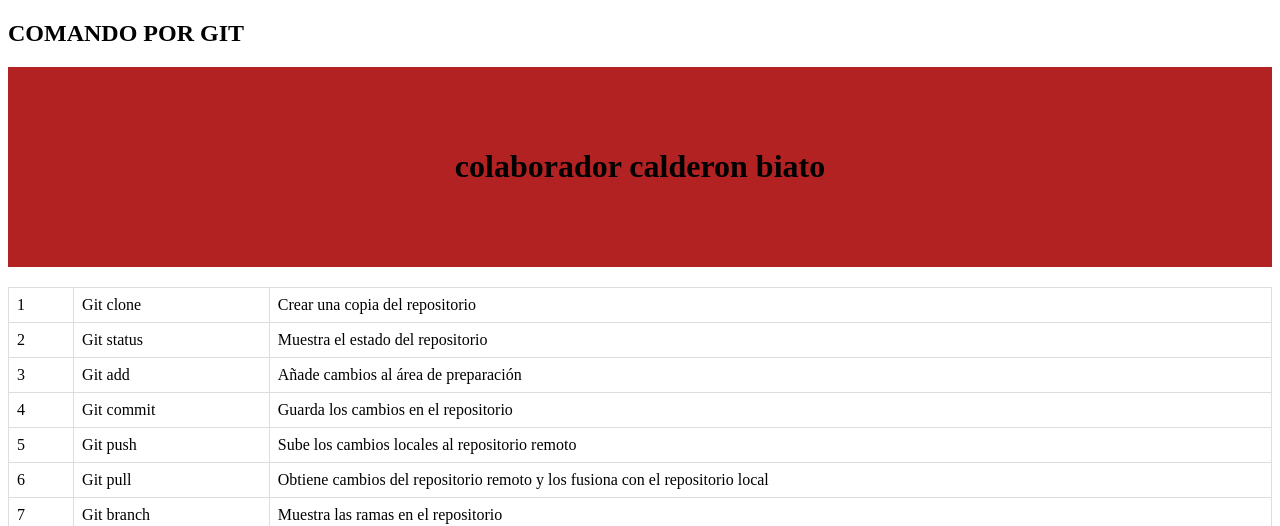
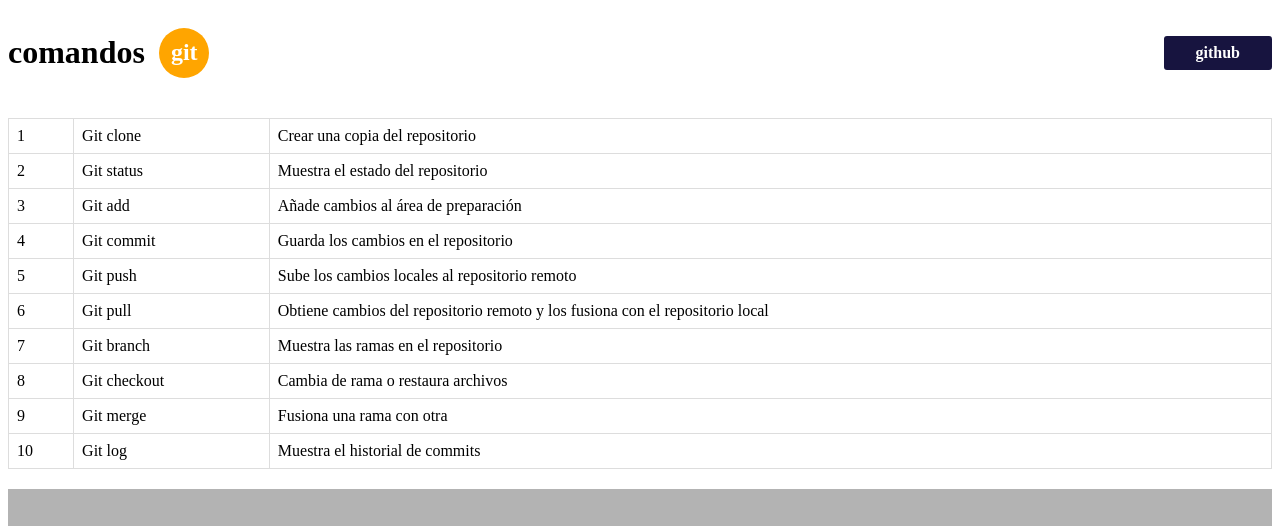
Before and after one commit to mclovin65/git_tiempo, a plain HTML site: page index.html in a window 1280 px wide. Shown: the top 526 px of the page. Drawn offline with Linux system fonts and the light colour scheme.

Commit message:
actualizacion header

```diff
--- a/css/header.css
+++ b/css/header.css
@@ -1,11 +1,28 @@
-.conteiner{
-    background-color: firebrick;
+.titulo2{
+    margin-left: -940px;
+    background-color: orange;
+    color: white;
+    width: 50px;
+    height: 50px;
+    border-radius: 30px;
+    display: flex;
+    align-items: center;
+    justify-content: center;
+
+
 }
-header{
-    justify-content: center;
-    display:flex;
-    align-items:center ;
-    width: 100%;
-    height: 200px;
-    background-color: firebrick;
+.p1{
+    justify-content: space-between;
+  display: flex;
+  align-items: center;
+
 }
+.btn-github{
+ text-decoration: none;
+ background-color: rgb(23, 20, 63);
+color: white;
+font-weight: 600;
+padding: 0.5rem 2rem;
+border-radius: 3px;
+
+}
--- a/index.html
+++ b/index.html
@@ -10,7 +10,7 @@
 </head>
 <body>
 
-    <h2>COMANDO POR GIT</h2>
+
     <header class="p1"></header>
     <table>
         <tr>
--- a/js/header.js
+++ b/js/header.js
@@ -1,6 +1,6 @@
 let yui=document.querySelector(".p1")
 yui.innerHTML=`
-<h1>colaborador  calderon biato</h1>
-
-
+<h1 class="titulo">comandos </h1>
+ <h2 class="titulo2">git</h2>
+<a href="https://github.com/mclovin65/git_tiempo" class="btn-github">github</a>
 `;
```
